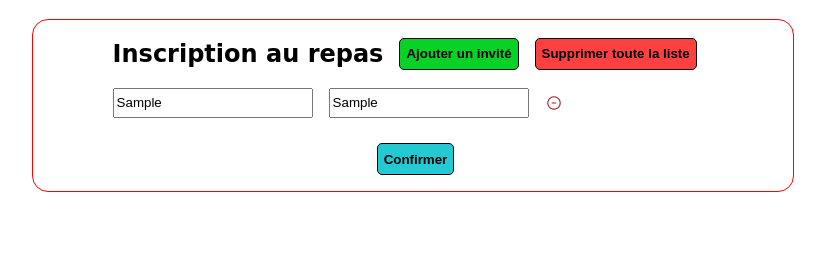
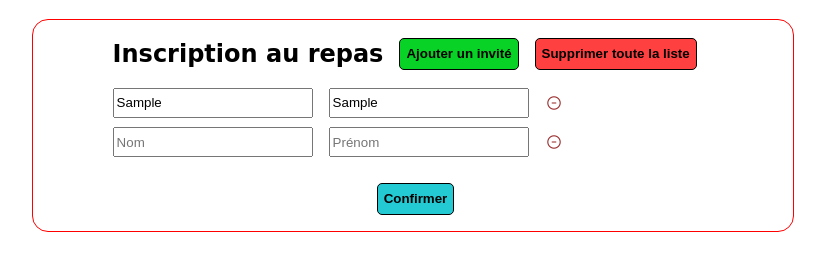
Before and after one commit to Mathis-Levieux/christmas-meal, a plain HTML site: page index.html in a window 1280 px wide. Both pictures are taken after typing "Sample", "Sample" into the empty fields and a click on the button "Ajouter un invité". Shown: the part 62-332 px from the top of the page, without its empty margins (166-991 px from the left). Drawn offline with Linux system fonts and the light colour scheme; a web font is replaced by a local one.

Commit message:
Avancées

```diff
--- a/index.html
+++ b/index.html
@@ -24,18 +24,19 @@
             </div>
 
             <div id="inputlist">
-                <!-- <div id="inputmodel">
+
+                <div id="inputmodel">
                     <input placeholder="Nom" type="text" id="lastname" name="name">
                     <input placeholder="Prénom" type="text" id="firstname" name="name">
                     <img id="delguest" class="delguest" src="/icons8-signe-moins-18.png">
-                </div> -->
+                </div>
 
             </div>
 
 
 
 
-            <button type="button" id="confirm">Confirmer</button>
+            <button type="button" id="send">Confirmer</button>
 
         </div>
 
--- a/script.js
+++ b/script.js
@@ -5,28 +5,23 @@ const delAllGuestButton = document.querySelector("#delallguest")
 const delGuestButton = document.querySelector(".delguest")
 const inputFirstName = document.getElementById("firstname")
 const inputLastName = document.getElementById("lastname")
-
-
 const inputModelTest = `<div id="inputlist"><div id="inputmodel"><input placeholder="Nom" type="text" id="lastname" name="name">
     <input placeholder="Prénom" type="text" id="firstname" name="name">
     <img id="delguest" class="delguest" src="/icons8-signe-moins-18.png"></div>`
 inputList.innerHTML = inputModelTest
 
+const sendButton = document.querySelector("#send")
+
 // Ajoute un invité à chaque clic
-
 addGuestButton.addEventListener("click", event => {
-    inputList.appendChild(inputModelTest.cloneNode(true));
+    inputList.appendChild(inputModel.cloneNode(true));
 })
 
-
-
 // Supprime toute la liste, puis recrée un invité
-
 delAllGuestButton.addEventListener("click", () => {
     inputList.innerHTML = ""
     inputList.appendChild(inputModel.cloneNode(true));
 })
-
 
 // Supprime l'invité choisi
 
--- a/style.css
+++ b/style.css
@@ -56,7 +56,7 @@ button {
     margin: 0;
     border: none;
 }
-#confirm {
+#send {
     background-color: rgb(36, 202, 211);
     margin: 1rem 44% 0 44%;
 }
```
